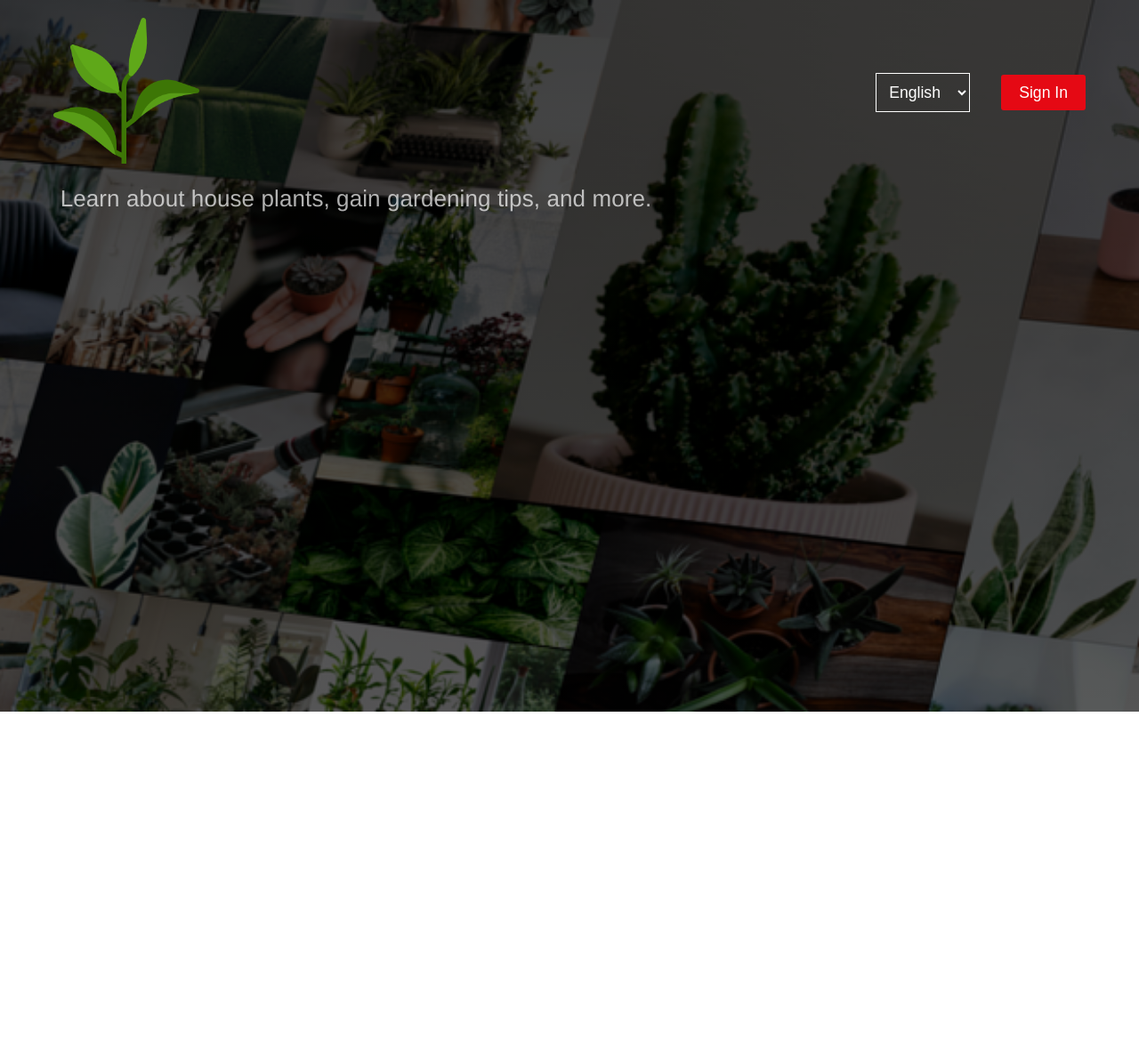
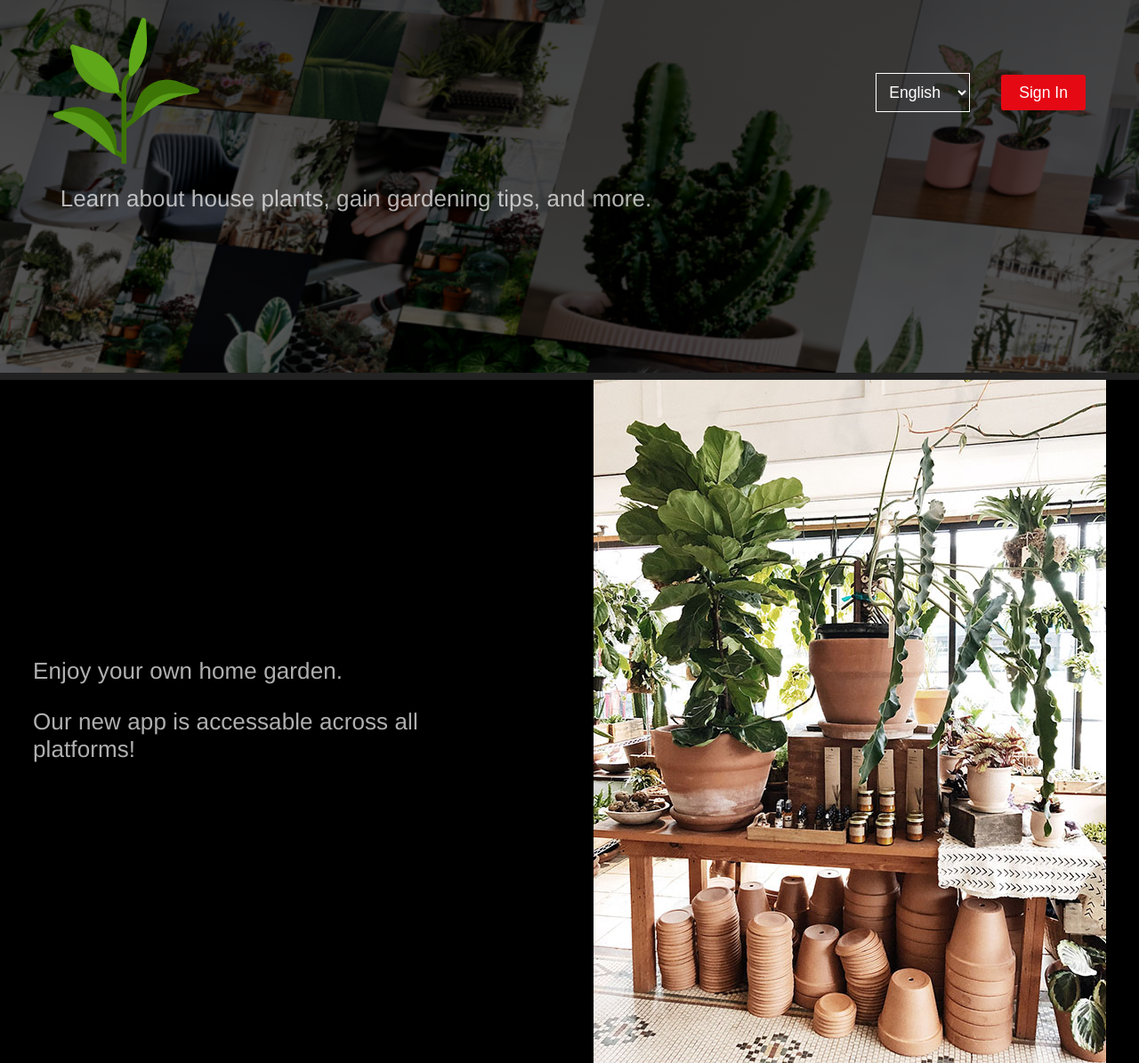
Before and after one commit to LeahHerring/assignment1, a plain HTML site: page index.html in a window 1280 px wide. Shown: the whole page at 89% size. Before the commit the page ends 800 px from the top, so only its background shows below. Drawn offline with Linux system fonts and the light colour scheme; files that its build step writes are made by us from their sources.

Commit message:
Section 6a

```diff
--- a/css/styles.css
+++ b/css/styles.css
@@ -5,11 +5,7 @@ body {
     font-size: 15px;
     font-weight: 100;
     font-style: normal;
-    background-image: linear-gradient(
-    rgba(0, 0, 0, 0.75),
-    rgba(0, 0, 0, 0.65)),
-    url("../images/HousePlantsBackground.png"
-    );
+    background-color:black;
     width: 100%;
     height: 100vh;
     background-size: cover;
@@ -28,6 +24,19 @@ body {
     font-weight: 400;
     letter-spacing: 0.1px;
    }
+
+   .above-the-fold-container{
+    background-image: linear-gradient( rgba(0, 0, 0, 0.75),rgba(0, 0, 0, 0.65)),
+    url("../images/HousePlantsBackground.png");
+    width: 100vw;
+    background-size: cover;
+    padding-bottom: 180px;
+    }
+    .container{
+    border-top: #222 solid 8px;
+    padding-bottom: 80px;
+    }
+
    nav {
     padding: 20px 0px;
    }
@@ -78,3 +87,15 @@ body {
     align-items: center;
     justify-content: center;
    }
+   .billsflix-title {
+    margin-top: 2em;
+    font-size: 4rem;
+    font-weight: 700;
+   }
+   .billsflix-subtitle {
+    font-size: 1.2rem;
+   }
+   .flex-left {
+    align-self: flex-start;
+    text-align: left;
+   }
--- a/index.html
+++ b/index.html
@@ -1,22 +1,18 @@
 <!DOCTYPE html>
 <html lang="en">
   <head>
-        <meta charset="utf-8">
+    <meta charset="utf-8" />
     <title>Houseplants - Gardening Tips</title>
     <link rel="stylesheet" type="text/css" href="css/styles.css" />
     <link rel="stylesheet" type="text/css" href="imported.css" />
   </head>
 
 <body>
-
+ <section class="above-the-fold-container">
     <header>
       <nav class="flex-enabled">
         <a href="index.html">
-                <img
-                    class="logo"
-                    src="images/ColorLogo.png"
-                    alt="Houseplants Logo"
-                />
+          <img class="logo" src="images/ColorLogo.png" alt="Houseplants Logo" />
         </a>
         <div class="flex-enabled flex-right">
           <ul class="houseplants flex-enabled flex-right">
@@ -31,16 +27,21 @@
             </li>
           </ul>
         </div>
+      </nav>
+    <header>
 
-        </nav>
-    </header>
-
-
-    <h1 class="houseplants">
-        Learn about house plants, gain gardening tips, and more.
+         <h1 class="houseplants">Learn about house plants, gain gardening tips, and more. </h1>
+        </section>
+        <section class="container flex-enabled flex-center">
+         <section class="flex-enabled flex-center flex-column" style="width: 550px; padding-right: 80px;">
+             <h1 class="houseplants houseplants-title flex-left">
+                 Enjoy your own home garden.
              </h1>
+            <h3 class="houseplants flex-left">
+                 Our new app is accessable across all platforms!
+             </h3>
+            </section>
+            <img src="images/pots.jpg" alt="pots">
+        </section>
     </body>
-
-
-
 </html>
```
Also changed, not shown: images/pots.jpg (added). Lines whose indentation alone changed are shown as unchanged.
